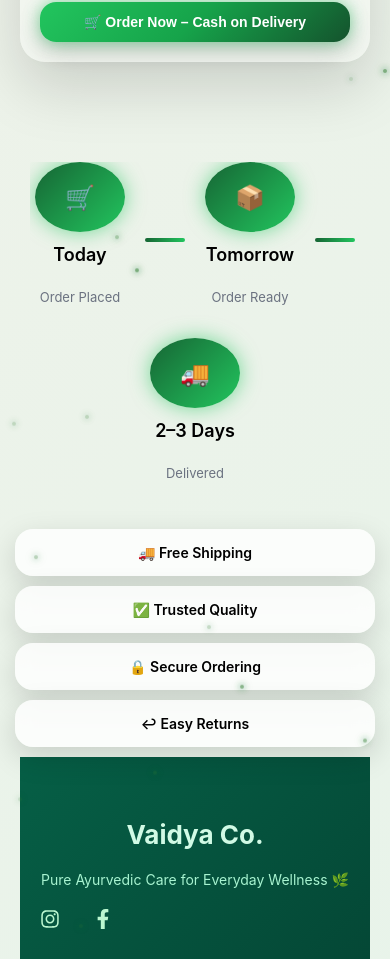
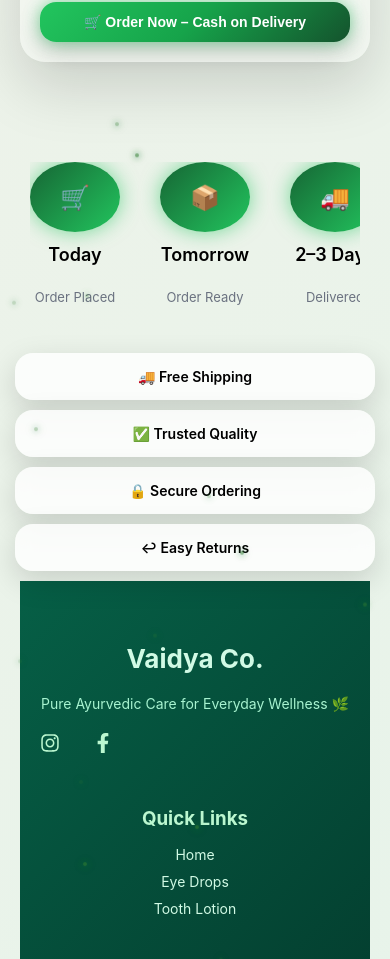
Before and after one commit to gurleengur887-droid/Vaidya-frontend, a React (Create React App) app: page / in a window 390 px wide. Shown: the part 2211-3170 px from the top of the page. Built offline with nearby package versions, Linux system fonts and the light colour scheme.

Commit message:
fix timeline single row mobile

```diff
--- a/src/HeroSection/Hero.css
+++ b/src/HeroSection/Hero.css
@@ -739,7 +739,11 @@
 /* DELIVERY TIMELINE */
 @media (max-width: 768px) {
   .timeline {
-    flex-direction: row;        /* 🔥 force horizontal */
+    display: flex;
+    flex-direction: row;
+    flex-wrap: nowrap;
+    justify-content: flex-start;
+    align-items: center;        /* 🔥 force horizontal */
     overflow-x: auto;           /* 🔥 enable scroll */
     gap: 20px;
     white-space: nowrap;
@@ -749,10 +753,18 @@
   .timeline::-webkit-scrollbar {
     display: none;
   }
+  .timeline-item {
+    min-width: 120px;
+    flex-shrink: 0;
+    text-align: center;
+  }
 
   .timeline-line {
     width: 40px;   /* 🔄 horizontal line */
     height: 4px;
+  }
+  .timeline-wrapper {
+    overflow: auto;
   }
 
   .circle {
```
